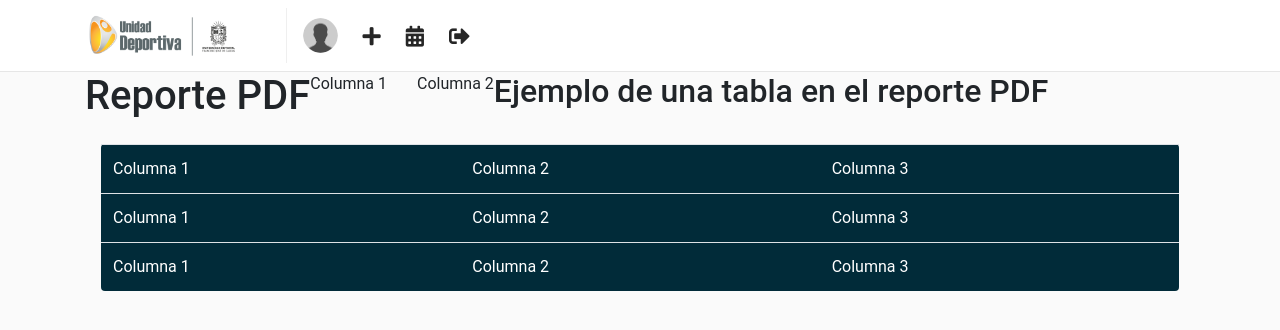
After one commit to YarlinWare/Unidad-Deportiva-UD, a Django app: template templates/home/report-pdf.html in a window 1280 px wide. The commit adds this page. Shown: the top 330 px of the page. Run offline with Django 3.2, Linux system fonts and the light colour scheme; the template is opened without the code that fills it, so the values that code supplies are empty; parts of the project's set-up code (start-up, migrations or seed data) failed here and were passed over; some libraries are stand-ins or nearby versions.

Commit message:
CY se agrega reporte primera version

```diff
--- a/core/urls.py
+++ b/core/urls.py
@@ -20,4 +20,6 @@ from core import views as home_views
 urlpatterns = [
     path('', home_views.home_feed, name="feed"),
     path('assistant', home_views.home_assistant, name="assistant"),
+    path('export', home_views.ReportePersonasPDF.as_view(), name="export-pdf" ),
+    #path('export', home_views.export_pdf, name="export-pdf" ),ReportePersonasPDF.as_view()
 ]
--- /dev/null
+++ b/templates/home/report-pdf.html
@@ -0,0 +1,36 @@
+{% extends "base.html" %} {% block head_content %}
+<title>Unidad Deportiva UD</title>
+{% endblock%} {% load static %} {% block container %}
+<div class="container">
+    <div class="row">
+        <h1 class="text-center">Reporte PDF</h1>
+        <div class="row text-center">
+            <div class="col-6">
+                Columna 1
+            </div>
+            <div class="col-6">
+                Columna 2
+            </div>
+        </div>
+        <br/>
+        <h2>Ejemplo de una tabla en el reporte PDF</h2>
+        <table class="table">
+            <tr>
+                <td>Columna 1</td>
+                <td>Columna 2</td>
+                <td>Columna 3</td>
+            </tr>
+            <tr>
+                <td>Columna 1</td>
+                <td>Columna 2</td>
+                <td>Columna 3</td>
+            </tr>
+            <tr>
+                <td>Columna 1</td>
+                <td>Columna 2</td>
+                <td>Columna 3</td>
+            </tr>
+        </table>
+    </div>
+</div>
+{% endblock %}
```
Also changed, not shown: core/views.py (+92 -1 lines), templates/home/assistant.html (+17 -11 lines).
